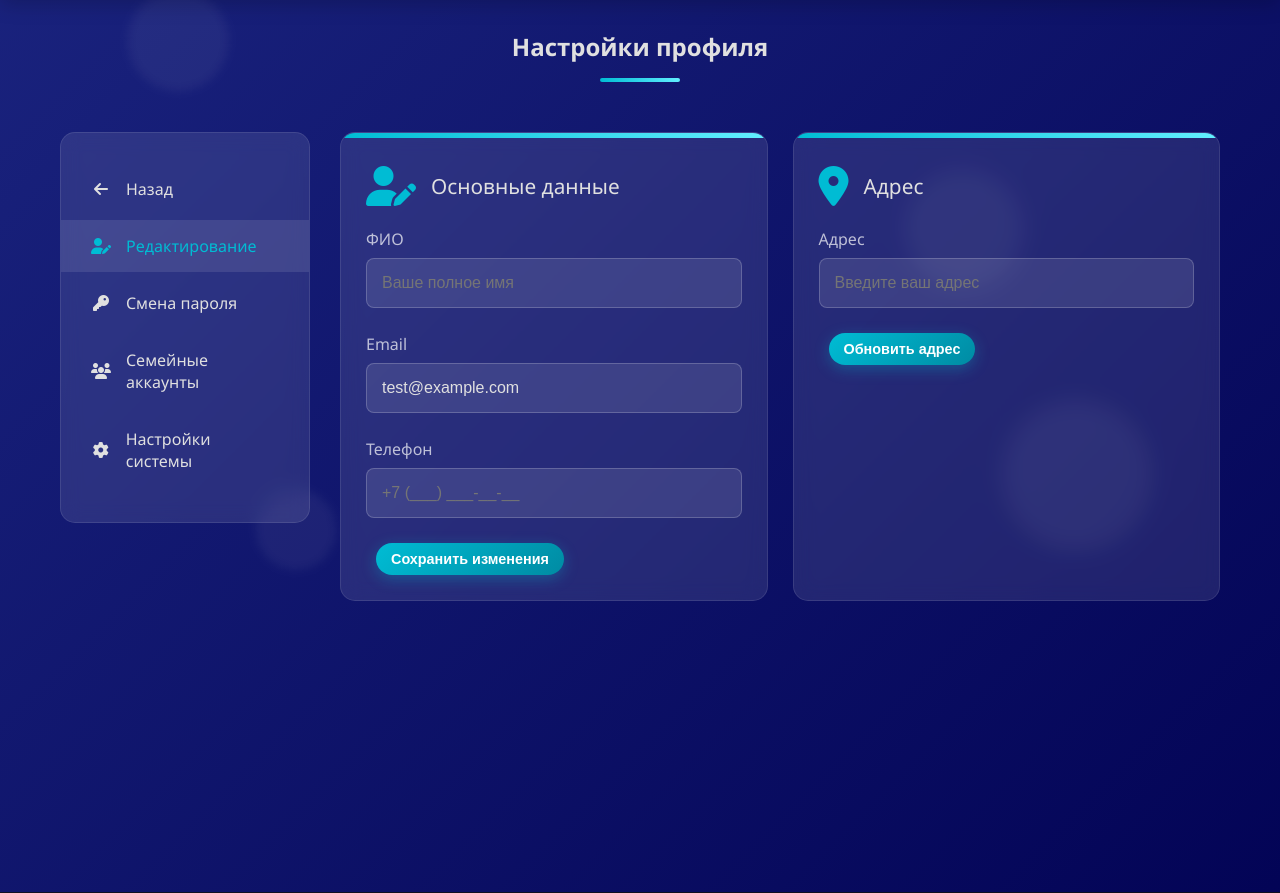
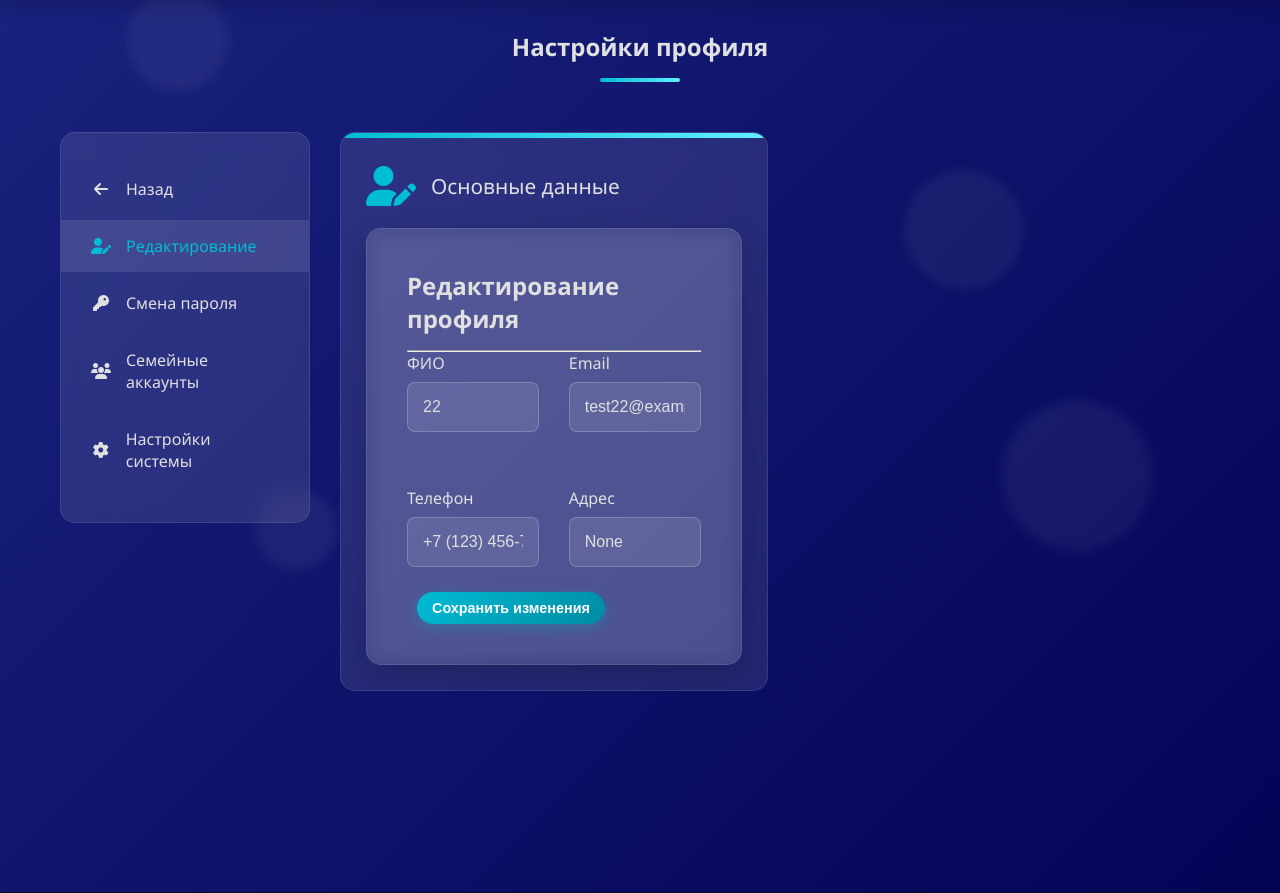
Before and after one commit to EllieSlime/AuthSystem, a Django app: page /settings/ in a window 1280 px wide. Shown: the part 70-963 px from the top of the page. Run offline with Django 5.2, Linux system fonts and the light colour scheme; a user stored in the database is signed in.

Commit message:
Commit7(^^)

```diff
--- a/auth_system/auth_system/settings.py
+++ b/auth_system/auth_system/settings.py
@@ -122,4 +122,4 @@
 
 DEFAULT_AUTO_FIELD = 'django.db.models.BigAutoField'
 
-#AUTH_USER_MODEL = "core.CustomUser"
+AUTH_USER_MODEL = "core.CustomUser"
--- a/auth_system/core/forms.py
+++ b/auth_system/core/forms.py
@@ -1,5 +1,7 @@
 from django import forms
-from django.contrib.auth.models import User
+from django.contrib.auth import get_user_model
+User = get_user_model()
+
 from django.contrib.auth import authenticate
 from django.contrib.auth.password_validation import validate_password
 
@@ -154,49 +156,39 @@
         label="Телефон",
         widget=forms.TextInput(attrs={"class": "form-input"})
     )
+    address = forms.CharField(
+        max_length=255,
+        required=False,
+        label="Адрес",
+        widget=forms.TextInput(attrs={"class": "form-input"})
+    )
 
     class Meta:
         model = User
         fields = ("email",)
-        widgets = {"email": forms.EmailInput(attrs={"class": "form-input"})}
-        labels = {"email": "Email"}
 
     def __init__(self, *args, **kwargs):
         super().__init__(*args, **kwargs)
         instance = kwargs.get("instance") or getattr(self, "instance", None)
 
         if instance and instance.pk:
-            # подставляем в initial реальные значения
             self.fields["full_name"].initial = getattr(instance, "first_name", "")
             self.fields["email"].initial = getattr(instance, "email", "")
             if hasattr(instance, "phone"):
                 self.fields["phone"].initial = getattr(instance, "phone", "")
-
-    def clean_email(self):
-        email = self.cleaned_data.get("email")
-        user_id = self.instance.id if self.instance else None
-        if User.objects.exclude(id=user_id).filter(email=email).exists():
-            raise forms.ValidationError("Этот email уже используется другим пользователем.")
-        return email
+            if hasattr(instance, "address"):
+                self.fields["address"].initial = getattr(instance, "address", "")
 
     def save(self, commit=True):
         user = super().save(commit=False)
-        # сохраняем full_name → first_name
         user.first_name = self.cleaned_data.get("full_name", "")
         if hasattr(user, "phone"):
             user.phone = self.cleaned_data.get("phone", "")
+        if hasattr(user, "address"):
+            user.address = self.cleaned_data.get("address", "")
         if commit:
             user.save()
         return user
-
-
-class AddressUpdateForm(forms.Form):
-    address = forms.CharField(
-        max_length=255,
-        required=False,
-        label="Адрес",
-        widget=forms.TextInput(attrs={"class": "form-input"})
-    )
 
 
 class PasswordChangeCustomForm(forms.Form):
--- a/auth_system/core/templates/core/settings_page.html
+++ b/auth_system/core/templates/core/settings_page.html
@@ -2,6 +2,26 @@
 {% block title %}Настройки - SmartHome{% endblock %}
 
 {% block content %}
+
+<style>
+.profile-form-container {
+    max-width: 1000px; /* ровно в 2 раза больше */
+    margin: 0 auto;
+    background: rgba(255, 255, 255, 0.1);
+    border-radius: 15px;
+    padding: 40px;
+    backdrop-filter: blur(10px);
+    border: 1px solid rgba(255, 255, 255, 0.1);
+    box-shadow: 0 10px 30px rgba(0, 0, 0, 0.2);
+}
+
+/* сетка для двух колонок */
+.profile-form-container .form-grid {
+    display: grid;
+    grid-template-columns: 1fr 1fr;
+    gap: 30px;
+}
+</style>
 
 <!-- Настройки профиля -->
 <section class="settings">
@@ -31,17 +51,24 @@
                                 </div>
                                 <div class="device-title">Основные данные</div>
                             </div>
-                            <form method="post" action="{% url 'settings' %}">
+                            <form method="post" action="{% url 'settings' %}"  class="profile-form-container">
                                 {% csrf_token %}
                                 <input type="hidden" name="form_type" value="profile">
-                                <div class="device-info">
+
+                                <div class="form-header">
+                                    <h2>Редактирование профиля</h2>
+                                    <hr class="form-divider">
+                                </div>
+
+                                <div class="form-grid">
+                                    <!-- первая строка -->
                                     <div class="form-group">
                                         <label class="form-label">ФИО</label>
                                         <input type="text"
                                                name="full_name"
                                                class="form-input"
-                                               value="{{ profile_form.full_name.value|default:'' }}"
-                                               placeholder="{% if not profile_form.full_name.value %}Ваше полное имя{% endif %}"
+                                               value="{{ profile_form.full_name.value|default:profile_form.full_name.initial }}"
+                                               placeholder="{% if not profile_form.full_name.value and not profile_form.full_name.initial %}Ваше полное имя{% endif %}"
                                                required>
                                         {% if profile_form.full_name.errors %}
                                             <div class="error">{{ profile_form.full_name.errors }}</div>
@@ -53,58 +80,45 @@
                                         <input type="email"
                                                name="email"
                                                class="form-input"
-                                               value="{{ profile_form.email.value|default:'' }}"
-                                               placeholder="{% if not profile_form.email.value %}Ваш email{% endif %}"
+                                               value="{{ profile_form.email.value|default:profile_form.email.initial }}"
+                                               placeholder="{% if not profile_form.email.value and not profile_form.email.initial %}Ваш email{% endif %}"
                                                required>
                                         {% if profile_form.email.errors %}
                                             <div class="error">{{ profile_form.email.errors }}</div>
                                         {% endif %}
                                     </div>
 
+                                    <!-- вторая строка -->
                                     <div class="form-group">
                                         <label class="form-label">Телефон</label>
                                         <input type="tel"
                                                name="phone"
                                                class="form-input"
-                                               value="{{ profile_form.phone.value|default:'' }}"
-                                               placeholder="{% if not profile_form.phone.value %}+7 (___) ___-__-__{% endif %}">
+                                               value="{{ profile_form.phone.value|default:profile_form.phone.initial }}"
+                                               placeholder="{% if not profile_form.phone.value and not profile_form.phone.initial %}+7 (___) ___-__-__{% endif %}">
                                         {% if profile_form.phone.errors %}
                                             <div class="error">{{ profile_form.phone.errors }}</div>
                                         {% endif %}
                                     </div>
-                                </div>
-                                <div class="device-actions">
-                                    <button type="submit" class="btn btn-small">Сохранить изменения</button>
-                                </div>
-                            </form>
-                        </div>
 
-                        <div class="device-card settings-card">
-                            <div class="device-header">
-                                <div class="device-icon">
-                                    <i class="fas fa-map-marker-alt"></i>
-                                </div>
-                                <div class="device-title">Адрес</div>
-                            </div>
-                            <form method="post" action="{% url 'settings' %}">
-                                {% csrf_token %}
-                                <div class="device-info">
                                     <div class="form-group">
                                         <label class="form-label">Адрес</label>
                                         <input type="text"
                                                name="address"
                                                class="form-input"
-                                               value="{{ address_form.address.value|default:'' }}"
-                                               {% if not address_form.address.value %}placeholder="Введите ваш адрес"{% endif %}>
-                                        {% if address_form.address.errors %}
-                                            <div class="error">{{ address_form.address.errors }}</div>
+                                               value="{{ profile_form.address.value|default:profile_form.address.initial }}"
+                                               placeholder="{% if not profile_form.address.value and not profile_form.address.initial %}Введите ваш адрес{% endif %}">
+                                        {% if profile_form.address.errors %}
+                                            <div class="error">{{ profile_form.address.errors }}</div>
                                         {% endif %}
                                     </div>
                                 </div>
-                                <div class="device-actions">
-                                    <button type="submit" class="btn btn-small">Обновить адрес</button>
+
+                                <div class="form-actions">
+                                    <button type="submit" class="btn btn-small">Сохранить изменения</button>
                                 </div>
                             </form>
+
                         </div>
                     </div>
                 </div>
--- a/auth_system/core/urls.py
+++ b/auth_system/core/urls.py
@@ -21,6 +21,5 @@
     path("logout/", views.logout_view, name="logout"),
     path("settings/", views.settings_view, name="settings"),
     path("settings/update-profile/", views.update_profile, name="update_profile"),
-    path("settings/update-address/", views.update_address, name="update_address"),
     path("settings/change-password/", views.change_password, name="change_password"),
 ]
--- a/auth_system/core/views.py
+++ b/auth_system/core/views.py
@@ -2,15 +2,16 @@
 from django.contrib.auth import authenticate, login, logout
 from django.contrib.auth.decorators import login_required
 from django.contrib import messages
-from .forms import RegisterForm, LoginForm, ProfileUpdateForm, AddressUpdateForm
+from .forms import RegisterForm, LoginForm, ProfileUpdateForm
 from django.contrib.auth import update_session_auth_hash
-from django.contrib.auth.models import User
+from django.contrib.auth import get_user_model
+User = get_user_model()
+
 from django.shortcuts import render, redirect
 from django.contrib import messages
 
 from .forms import (
     ProfileUpdateForm,
-    AddressUpdateForm,
     PasswordChangeCustomForm,
 )
 
@@ -129,57 +130,22 @@
 
 @login_required
 def settings_view(request):
-    # для адреса используем initial, так как это не поле User по умолчанию
-    address_initial = {"address": getattr(request.user, "address", "")}
+    if request.method == "POST":
+        profile_form = ProfileUpdateForm(request.POST, instance=request.user)
+        password_form = PasswordChangeCustomForm(user=request.user)
 
-    if request.method == "POST":
-        form_type = request.POST.get("form_type", "profile")
+        if profile_form.is_valid():
+            profile_form.save()
+            messages.success(request, "Данные профиля обновлены.")
+            return redirect("settings")
 
-        if form_type == "profile":
-            profile_form = ProfileUpdateForm(request.POST, instance=request.user)
-            address_form = AddressUpdateForm(initial=address_initial)
-            password_form = PasswordChangeCustomForm(user=request.user)
-            if profile_form.is_valid():
-                profile_form.save()
-                messages.success(request, "Данные профиля обновлены.")
-                return redirect("settings")
-
-        elif form_type == "address":
-            profile_form = ProfileUpdateForm(instance=request.user)
-            address_form = AddressUpdateForm(request.POST)
-            password_form = PasswordChangeCustomForm(user=request.user)
-            if address_form.is_valid():
-                request.user.address = address_form.cleaned_data.get("address", "")
-                request.user.save()
-                messages.success(request, "Адрес обновлён.")
-                return redirect("settings")
-
-        elif form_type == "password":
-            profile_form = ProfileUpdateForm(instance=request.user)
-            address_form = AddressUpdateForm(initial=address_initial)
-            password_form = PasswordChangeCustomForm(request.user, request.POST)
-            if password_form.is_valid():
-                request.user.set_password(password_form.cleaned_data["new_password"])
-                request.user.save()
-                update_session_auth_hash(request, request.user)
-                messages.success(request, "Пароль успешно изменён.")
-                return redirect("settings")
-
-        else:
-            profile_form = ProfileUpdateForm(request.POST, instance=request.user)
-            address_form = AddressUpdateForm(request.POST)
-            password_form = PasswordChangeCustomForm(request.user, request.POST)
-
-    else:  # GET-запрос
-        profile_form = ProfileUpdateForm(instance=request.user)   # 🔹 без initial
-        address_form = AddressUpdateForm(initial=address_initial)
+    else:
+        profile_form = ProfileUpdateForm(instance=request.user)
         password_form = PasswordChangeCustomForm(user=request.user)
 
     return render(request, "core/settings_page.html", {
         "profile_form": profile_form,
-        "address_form": address_form,
         "password_form": password_form,
-        "active_tab": request.POST.get("form_type", "edit-tab"),
     })
 
 @login_required
@@ -199,7 +165,7 @@
     return redirect("settings")
 
 
-@login_required
+'''@login_required
 def update_address(request):
     """Обновление адреса"""
     if request.method == "POST":
@@ -211,7 +177,7 @@
             messages.success(request, "Адрес обновлен.")
         else:
             messages.error(request, "Ошибка при обновлении адреса.")
-    return redirect("settings")
+    return redirect("settings")'''
 
 
 @login_required
```
Also changed, not shown: auth_system/core/models.py (added, +7 -0 lines), auth_system/core/migrations/0002_customuser_address_customuser_phone_and_more.py (added), auth_system/db.sqlite3.
